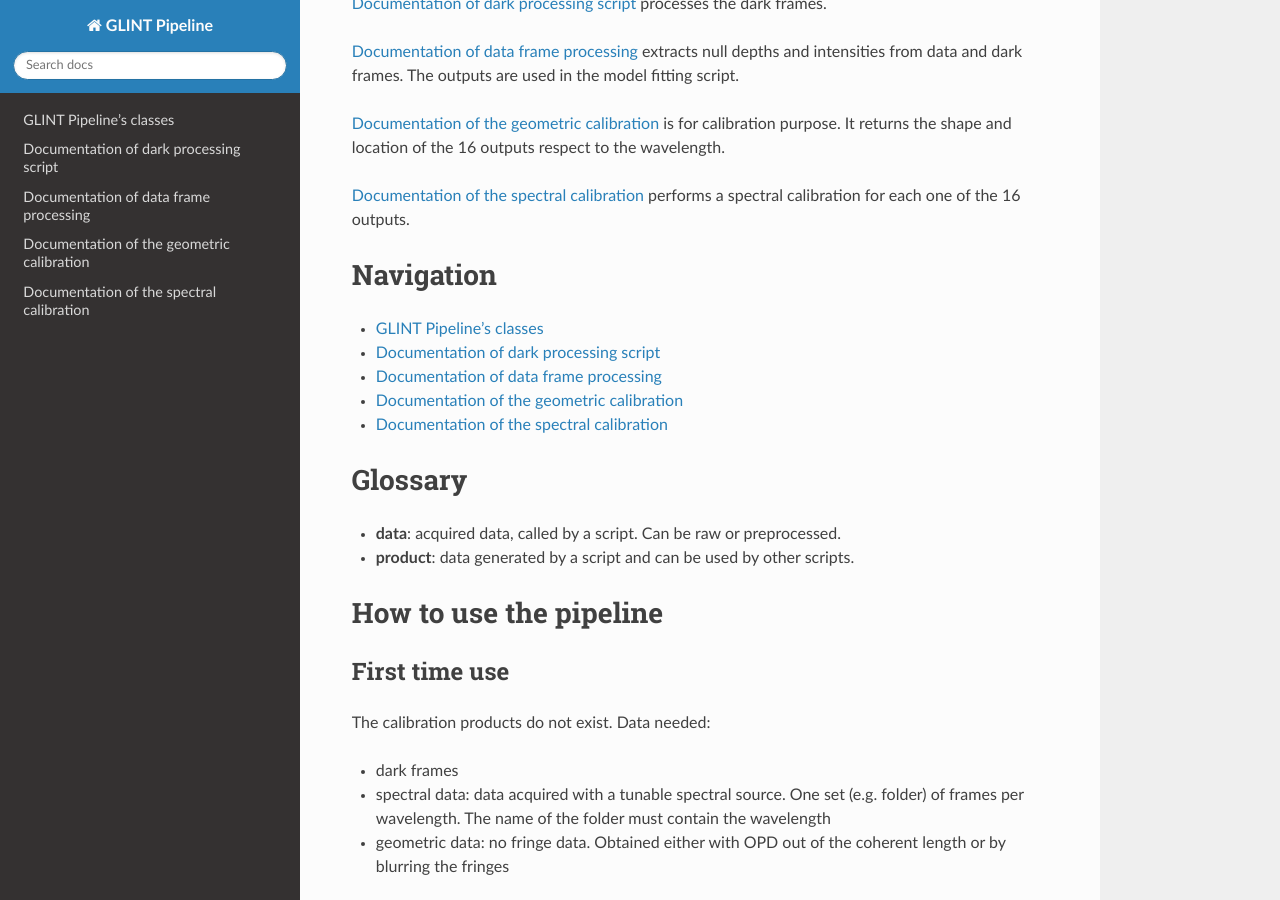
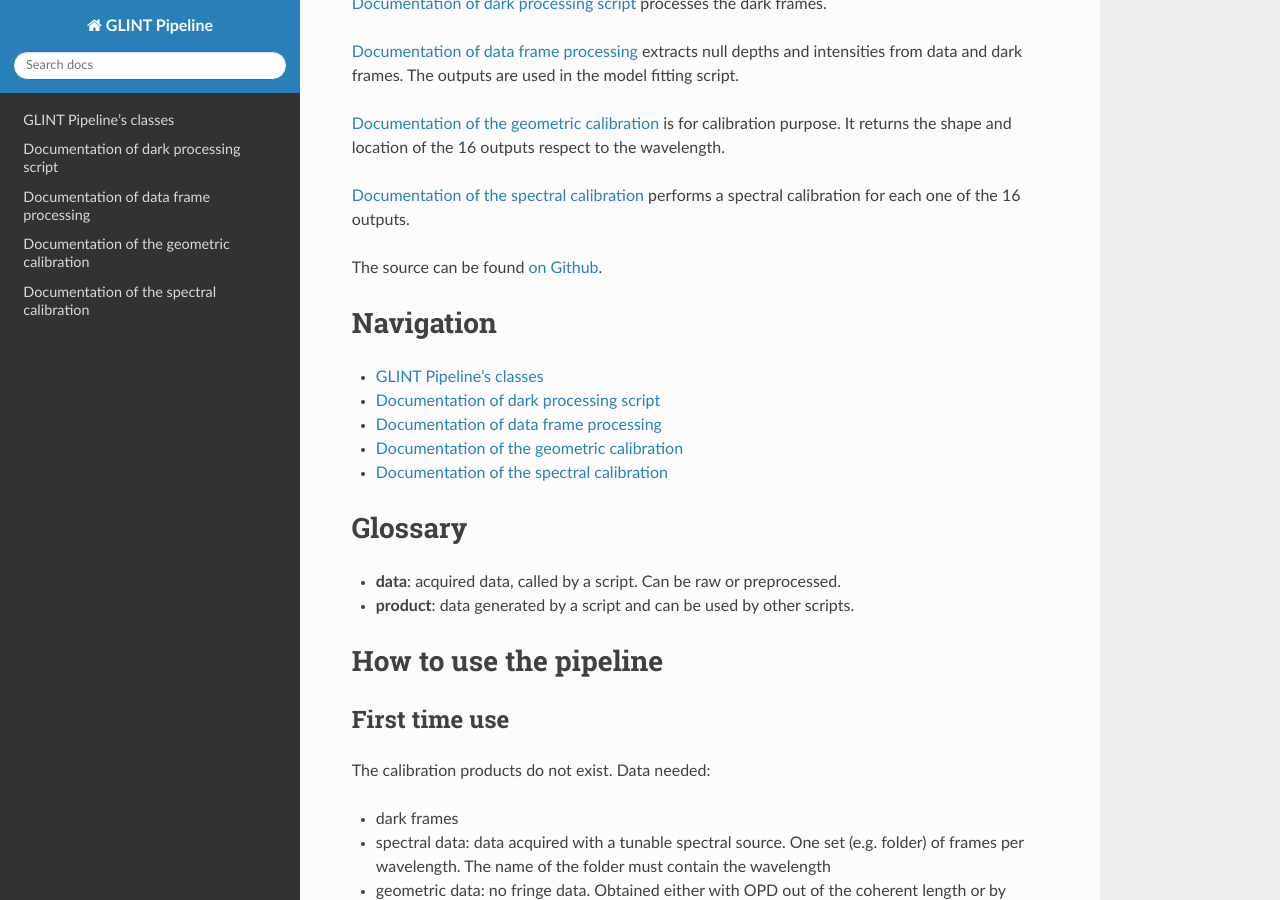
Before and after one commit to SAIL-Labs/GLINTPipeline, a Sphinx documentation site: the page built from docs/source/index.rst, in a window 1280 px wide and 900 px high, scrolled down 408 px. Built offline with Sphinx 7.4.7 and the Read the Docs theme 2.0.0, drawn with Linux system fonts in a browser that asks for light colours.

Commit message:
Add link to the github repo

```diff
--- a/docs/source/index.rst
+++ b/docs/source/index.rst
@@ -24,6 +24,10 @@ The outputs are used in the model fitting script.
 It returns the shape and location of the 16 outputs respect to the wavelength.
 
 :doc:`glint_spectral_calibration` performs a spectral calibration for each one of the 16 outputs.
+
+The source can be found `on Github`_.
+
+.. _on Github: https://github.com/SydneyAstrophotonicInstrumentationLab/GLINTPipeline
 
 Navigation
 ==========
```
